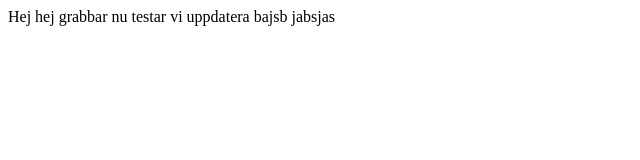
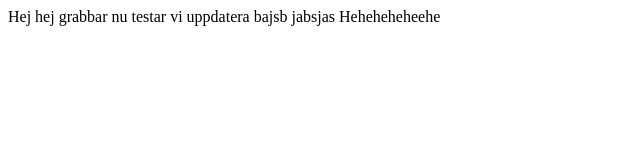
Before and after one commit to samadamp/githubklon, a plain HTML site: page index.html in a window 1280 px wide. Shown: the whole page, without its empty margins (0-640 px from the left). Drawn offline with Linux system fonts and the light colour scheme.

Commit message:
Ossians update

```diff
--- a/index.html
+++ b/index.html
@@ -10,6 +10,6 @@
     Hej hej grabbar
     nu testar vi uppdatera
     bajsb jabsjas
-
+    Heheheheheehe
 </body>
 </html>
```
